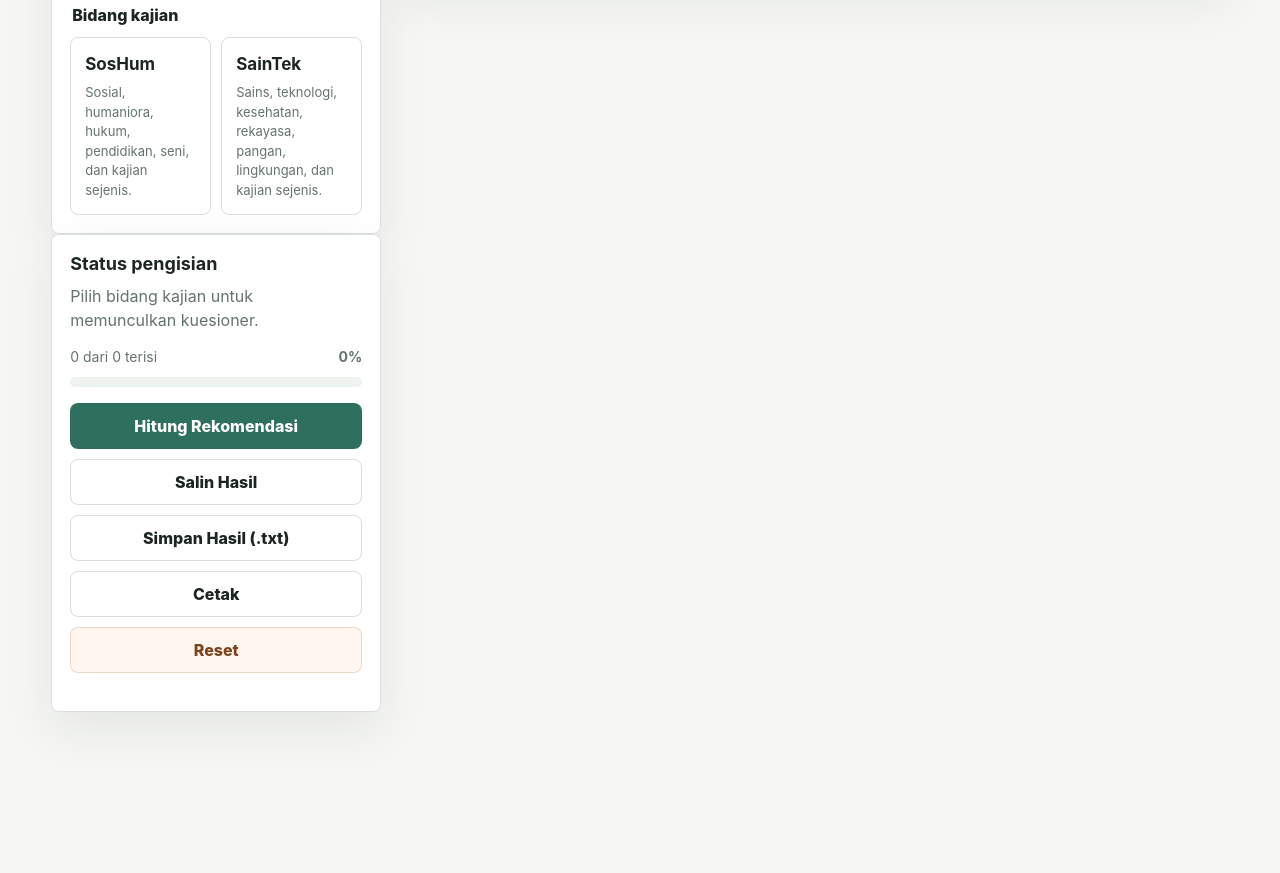
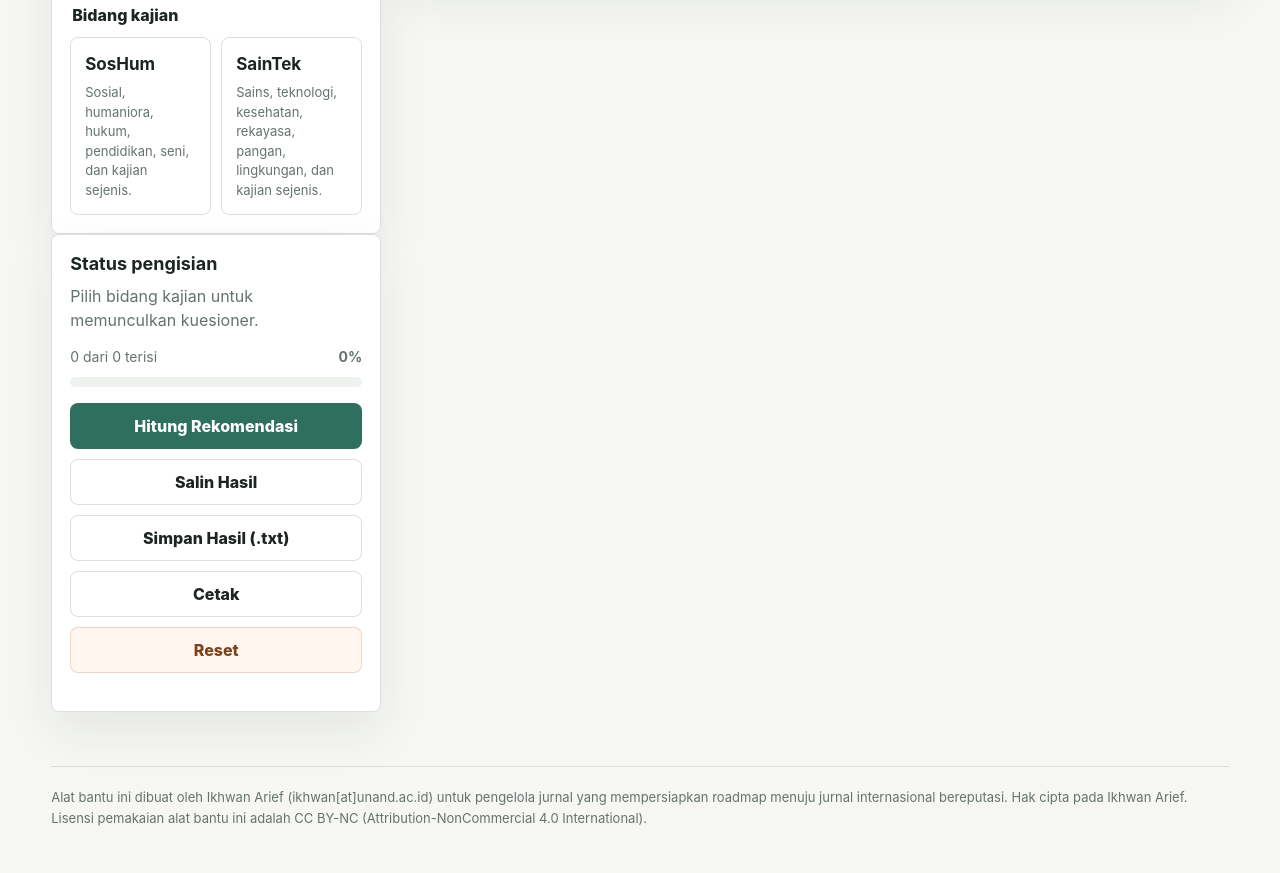
Before and after one commit to ikhwan-arief/evaluasi-diri-jurnal, a plain HTML site: page index.html in a window 1280 px wide. Shown: the part 960-1833 px from the top of the page. Before the commit the page ends 1726 px from the top, so only its background shows below. Drawn offline with Linux system fonts and the light colour scheme.

Commit message:
Add footer disclaimer

```diff
--- a/index.html
+++ b/index.html
@@ -762,6 +762,21 @@
       color: var(--accent-dark);
       font-size: 13px;
       font-weight: 760;
+    }
+
+    .site-footer {
+      width: min(1480px, 100%);
+      margin: 0 auto;
+      padding: 0 clamp(18px, 4vw, 56px) 44px;
+    }
+
+    .site-footer p {
+      margin: 0;
+      padding-top: 20px;
+      border-top: 1px solid var(--line);
+      color: var(--muted);
+      font-size: 13px;
+      line-height: 1.6;
     }
 
     .print-only {
@@ -1016,6 +1031,10 @@
       </div>
     </form>
   </main>
+
+  <footer class="site-footer">
+    <p>Alat bantu ini dibuat oleh Ikhwan Arief (ikhwan[at]unand.ac.id) untuk pengelola jurnal yang mempersiapkan roadmap menuju jurnal internasional bereputasi. Hak cipta pada Ikhwan Arief. Lisensi pemakaian alat bantu ini adalah CC BY-NC (Attribution-NonCommercial 4.0 International).</p>
+  </footer>
 
   <script>
     const scaleShort = ["Belum", "Informal", "Sebagian", "Konsisten", "Terukur"];
```
